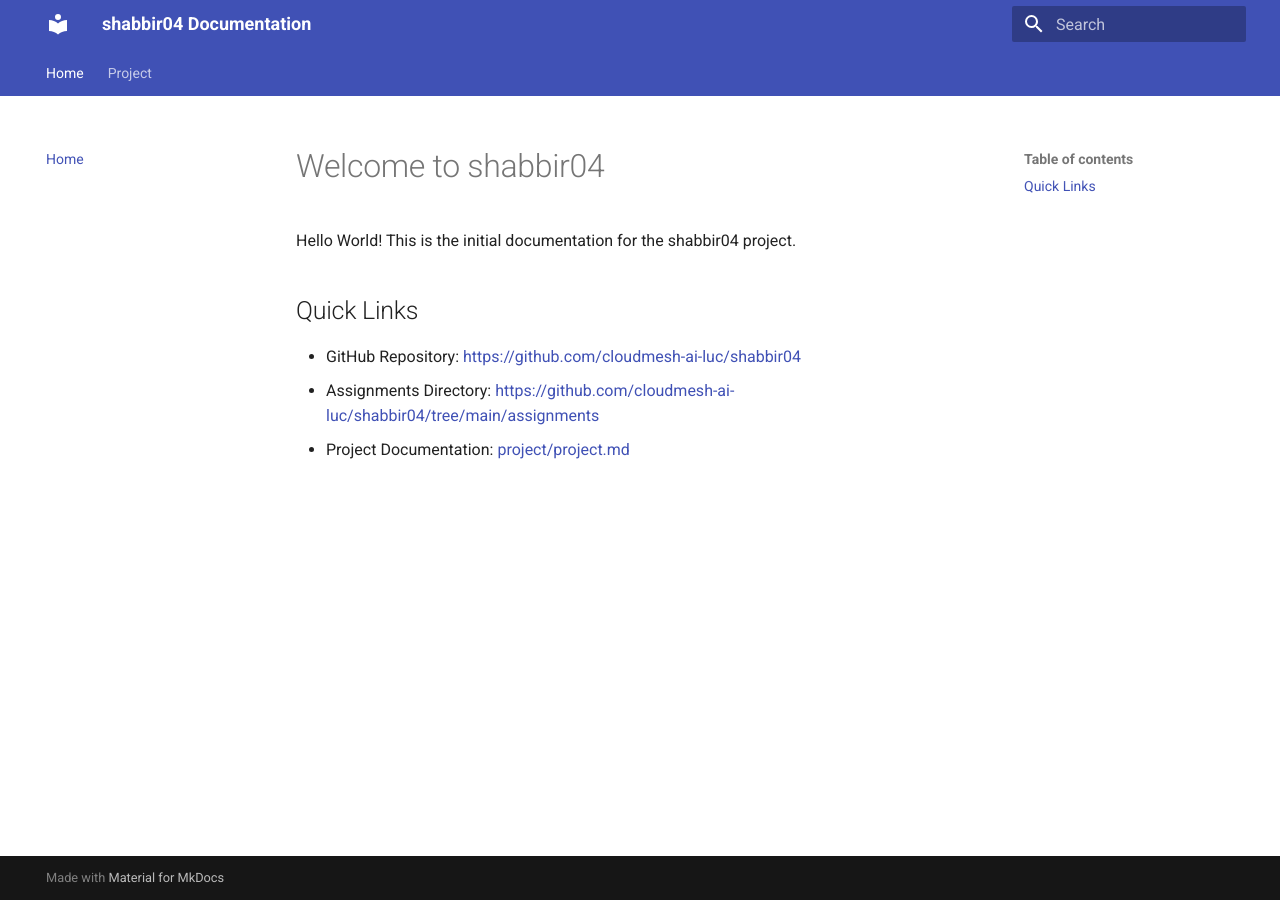
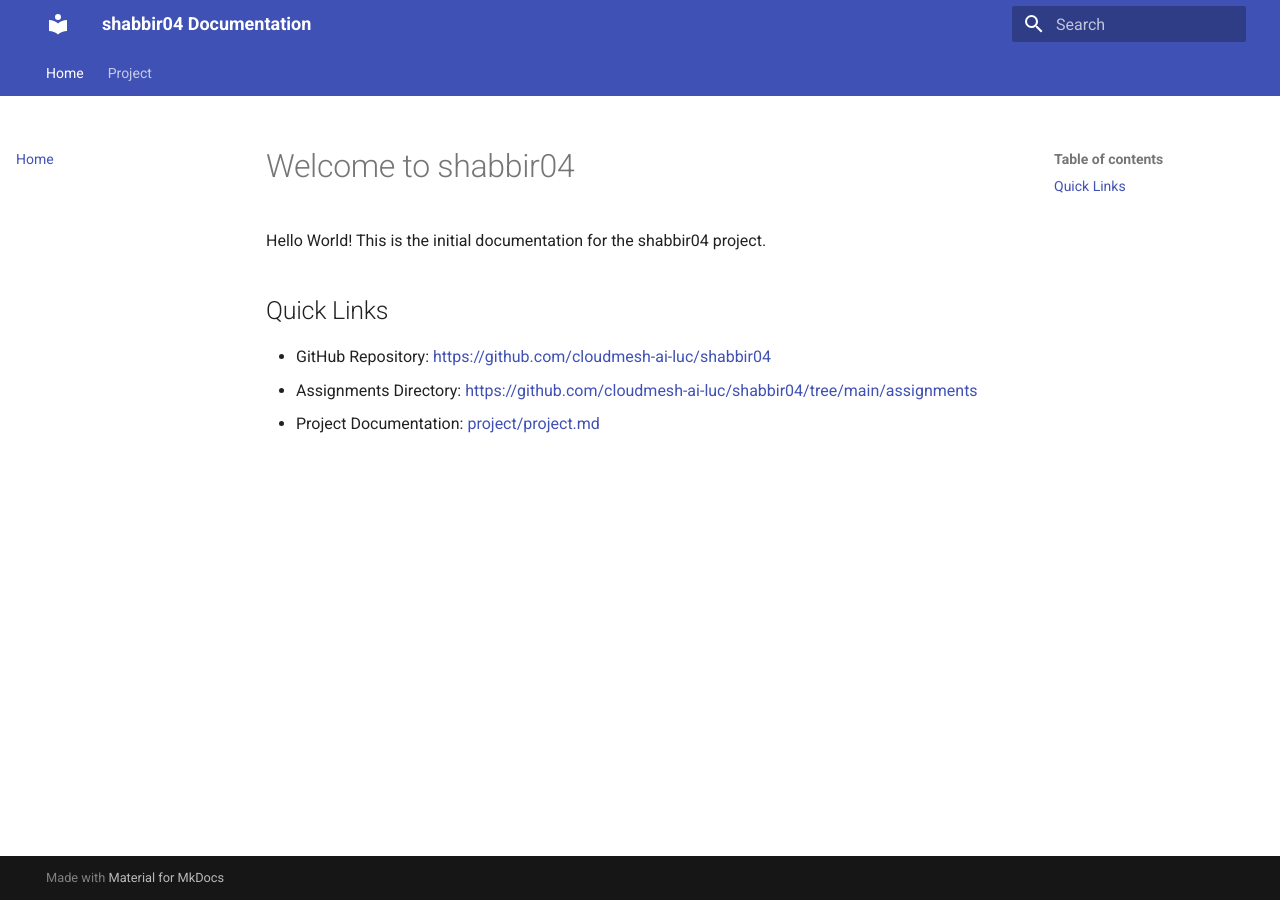
Before and after one commit to cloudmesh-ai-luc/shabbir04, an MkDocs documentation site: the page built from docs/index.md, in a window 1280 px wide. Built offline with MkDocs 1.6.1 and Material for MkDocs 9.7.7, drawn with Linux system fonts in a browser that asks for light colours.

Commit message:
Fix layout width with custom CSS

```diff
--- /dev/null
+++ b/docs/stylesheets/extra.css
@@ -0,0 +1 @@
+.md-content { max-width: 100% !important; } .md-main__inner { max-width: 100% !important; }
--- a/mkdocs.yml
+++ b/mkdocs.yml
@@ -15,6 +15,9 @@ theme:
     - search.suggest
     - search.highlight
 
+extra_css:
+  - stylesheets/extra.css
+
 nav:
   - Home: index.md
   - Project: project/project.md
```
